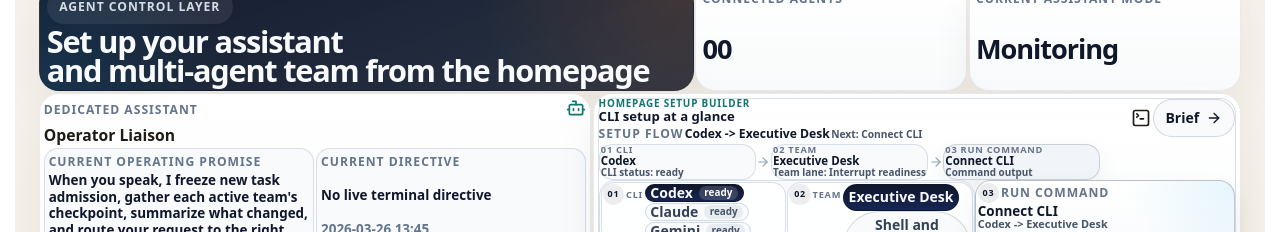
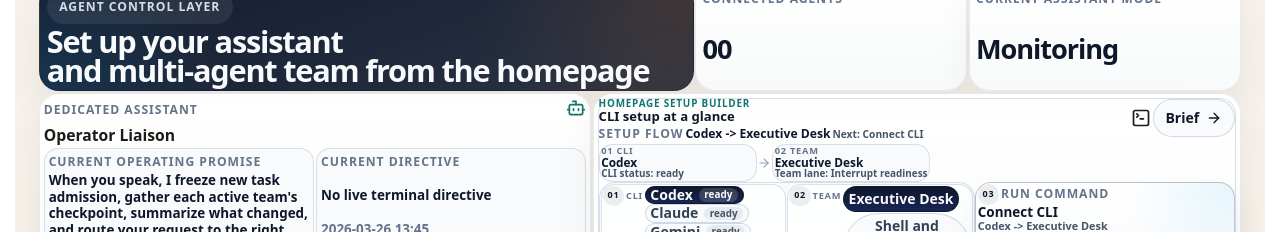
Before and after one commit to GongJae00/research-pages, a Next.js app in the folder apps/web/: page /en in a window 1280 px wide. Shown: the part 1580-1812 px from the top of the page. Built offline with nearby package versions, Linux system fonts and the light colour scheme; no server answers.

Commit message:
Autonomy batch 1654: shell-experience

```diff
--- a/apps/web/src/components/homepage-agent-control-section.module.css
+++ b/apps/web/src/components/homepage-agent-control-section.module.css
@@ -646,7 +646,7 @@
 
 .setupSummaryBar {
   display: grid;
-  gap: 0.01rem;
+  gap: 0.03rem;
   margin-top: 0;
   padding: 0.01rem 0 0;
 }
@@ -703,7 +703,7 @@
   display: flex;
   flex-wrap: wrap;
   align-items: baseline;
-  gap: 0.02rem 0.08rem;
+  gap: 0.03rem 0.12rem;
 }
 
 .setupSummaryHeadline {
@@ -742,8 +742,8 @@
 
 .setupSequenceGrid {
   display: grid;
-  grid-template-columns: minmax(0, 1fr) auto minmax(0, 1fr) auto minmax(0, 1fr);
-  gap: 0.03rem;
+  grid-template-columns: minmax(0, 1fr) auto minmax(0, 1fr);
+  gap: 0.05rem;
   align-items: center;
 }
 
@@ -752,7 +752,7 @@
   align-items: center;
   gap: 0.12rem;
   min-width: 0;
-  padding: 0.06rem 0.08rem;
+  padding: 0.08rem 0.1rem;
   border: 1px solid rgba(203, 213, 225, 0.72);
   border-radius: 14px;
   background: rgba(248, 250, 252, 0.92);
@@ -767,15 +767,9 @@
 
 .setupSequencePill strong {
   color: #0f172a;
-  font-size: 0.72rem;
+  font-size: 0.74rem;
   line-height: 1.08;
   overflow-wrap: anywhere;
-}
-
-.setupSequencePillAccent {
-  border-color: rgba(15, 23, 42, 0.16);
-  background: rgba(241, 245, 249, 0.98);
-  box-shadow: 0 10px 24px rgba(15, 23, 42, 0.06);
 }
 
 .setupSequenceHead {
--- a/apps/web/src/components/homepage-agent-control-section.tsx
+++ b/apps/web/src/components/homepage-agent-control-section.tsx
@@ -459,16 +459,6 @@ export function HomepageAgentControlSection({
                           </span>
                         </div>
                       </div>
-                      <span className={styles.sequenceArrow} aria-hidden="true">
-                        <ArrowRight size={14} />
-                      </span>
-                      <div className={`${styles.setupSequencePill} ${styles.setupSequencePillAccent}`}>
-                        <div className={styles.setupSequencePillCopy}>
-                          <span className={styles.setupFlowLabel}>03 {copy.runCommandLabel}</span>
-                          <strong>{nextSetupCommand?.title ?? copy.setupCommand}</strong>
-                          <span className={styles.setupSequenceMeta}>{setupOutputLabel}</span>
-                        </div>
-                      </div>
                     </div>
                   </div>
                 ) : null}
```
